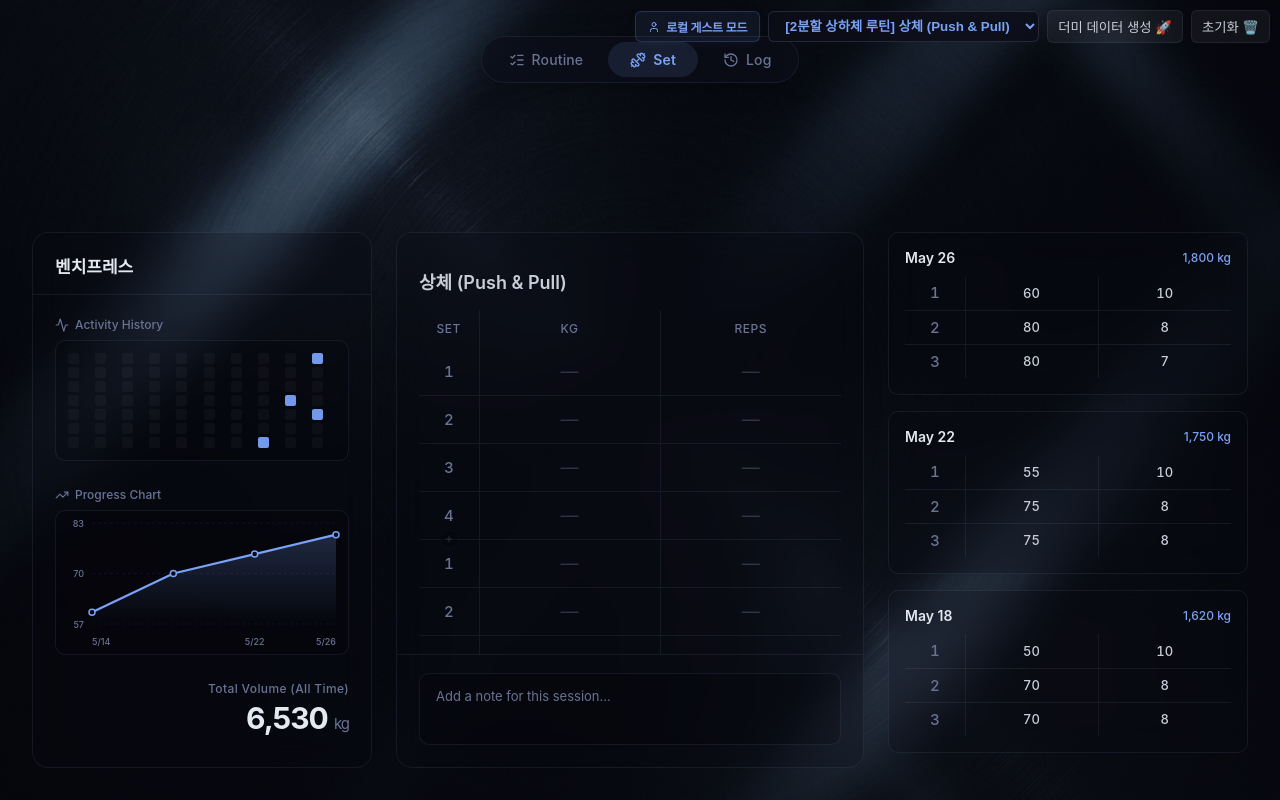
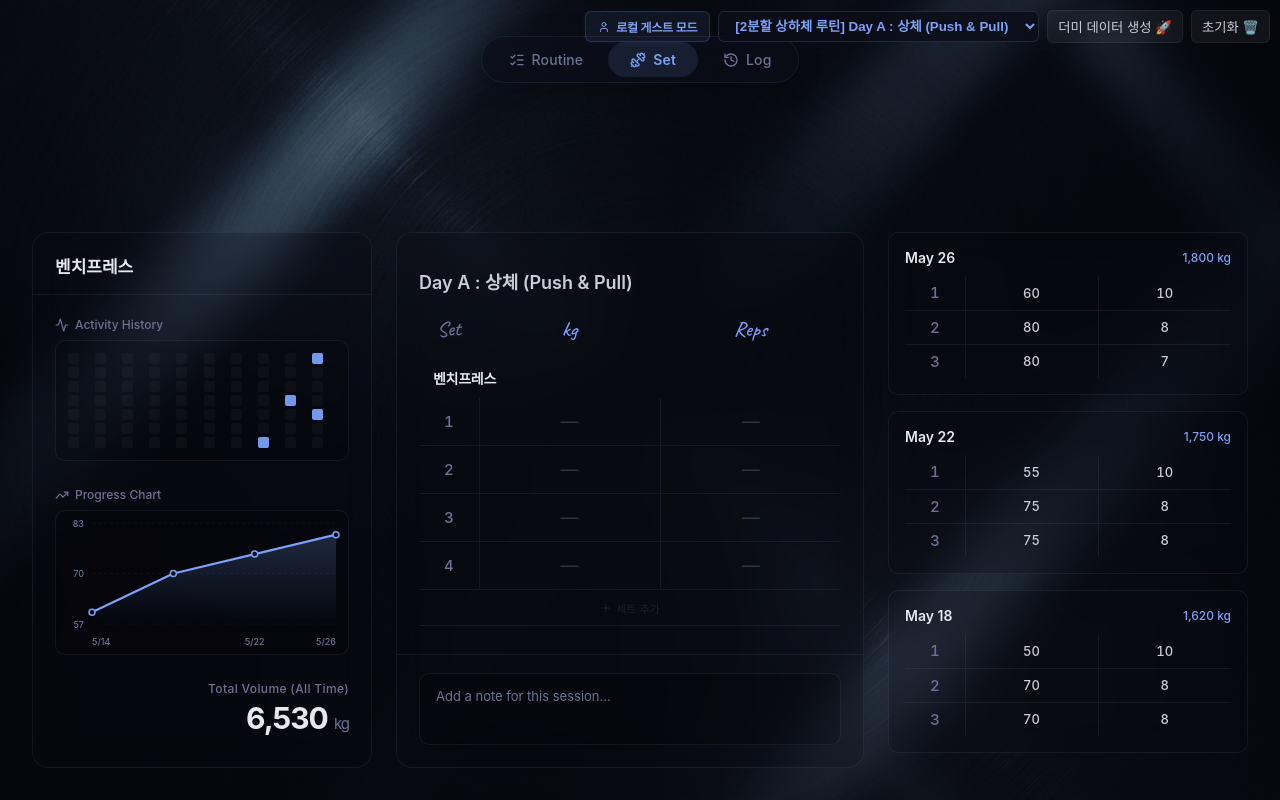
Before and after one commit to JSkutor/gridset, a React (Vite) app: page / in a window 1280 px wide. Both pictures are taken after a click on the button "더미 데이터 생성 🚀". Built offline with nearby package versions, Linux system fonts and the light colour scheme.

Commit message:
feat: modularize session day letter format and style set page headers as hand-drawn text

```diff
--- a/src/App.jsx
+++ b/src/App.jsx
@@ -6,6 +6,7 @@ import PastLogs from './components/PastLogs'
 import RoutineDetail from './components/RoutineDetail'
 import { useWorkoutStore } from './store/useWorkoutStore'
 import { User } from 'lucide-react'
+import { getFormattedSessionName } from './utils/sessionHelper'
 import './index.css'
 
 function App() {
@@ -84,9 +85,10 @@ function App() {
           >
             {sessions.map(s => {
               const r = routines.find(rt => rt.id === s.routine_id);
+              const formattedName = getFormattedSessionName(s, sessions);
               return (
                 <option key={s.id} value={s.id}>
-                  {r ? `[${r.name}] ${s.name}` : s.name}
+                  {r ? `[${r.name}] ${formattedName}` : formattedName}
                 </option>
               );
             })}
--- a/src/components/RoutineDetail.jsx
+++ b/src/components/RoutineDetail.jsx
@@ -2,6 +2,7 @@ import { useState, useRef } from 'react';
 import { Plus, Trash2, Dumbbell, ListPlus, Timer, Clock, RotateCcw, Pencil, Check, X } from 'lucide-react';
 import { useWorkoutStore } from '../store/useWorkoutStore';
 import ExerciseAutocomplete from './ExerciseAutocomplete';
+import { getSessionDayLetter, getFormattedSessionName } from '../utils/sessionHelper';
 
 export default function RoutineDetail() {
   const routines = useWorkoutStore(state => state.routines);
@@ -251,8 +252,7 @@ export default function RoutineDetail() {
     .sort((a, b) => a.order - b.order);
 
   // 현재 세션의 인덱스 및 Day 문자 (Day A, B, C...)
-  const activeSessionIndex = effectiveRoutineSessions.findIndex(s => s.id === (effectiveSession?.id || null));
-  const dayLetter = activeSessionIndex !== -1 ? String.fromCharCode(65 + (activeSessionIndex % 26)) : '';
+  const dayLetter = getSessionDayLetter(effectiveSession, sessions);
 
   // 선택된 운동 상세
   const selectedExerciseLink = activeSessionExercises.find(se => se.id === selectedExerciseId);
@@ -797,7 +797,7 @@ export default function RoutineDetail() {
               effectiveRoutineSessions.map((s, index) => {
                 const isActive = s.id === effectiveSessionId;
                 const count = sessionExercises.filter(se => se.session_id === s.id).length;
-                const dayLetter = String.fromCharCode(65 + (index % 26));
+                const dayLetter = getSessionDayLetter(s, sessions);
                 const isEditing = editingSessionId === s.id;
 
                 if (isEditing) {
@@ -913,7 +913,7 @@ export default function RoutineDetail() {
                         overflow: 'hidden',
                         textOverflow: 'ellipsis',
                       }}>
-                        Day {dayLetter} : {s.name}
+                        {getFormattedSessionName(s, sessions)}
                       </div>
                       <div style={{ fontSize: '11px', color: 'var(--text-muted)', marginTop: '2px' }}>
                         운동 {count}개
--- a/src/components/SetGrid.jsx
+++ b/src/components/SetGrid.jsx
@@ -2,69 +2,17 @@ import React, { useState, useEffect, useMemo } from 'react';
 import { Plus } from 'lucide-react';
 import { useWorkoutStore } from '../store/useWorkoutStore';
 import { useGridNavigation, COLUMNS } from '../hooks/useGridNavigation';
-
-// ─── AddSetButton ─────────────────────────────────────────────────────────────
-
-const ADD_BUTTON_STYLE = {
-  position: 'absolute',
-  bottom: '-10px',
-  left: '50%',
-  transform: 'translateX(-50%)',
-  zIndex: 10,
-  width: '20px',
-  height: '20px',
-  borderRadius: '50%',
-  background: 'var(--bg-deep)',
-  border: '1px solid var(--border)',
-  color: 'var(--text-muted)',
-  display: 'flex',
-  alignItems: 'center',
-  justifyContent: 'center',
-  cursor: 'pointer',
-  padding: 0,
-  transition: 'all 0.2s',
-  opacity: 0.35,
-};
-
-function AddSetButton({ onClick }) {
-  const onEnter = (e) =>
-    Object.assign(e.currentTarget.style, {
-      color: 'var(--text-bright)',
-      borderColor: 'var(--accent)',
-      opacity: '1',
-      transform: 'translateX(-50%) scale(1.1)',
-    });
-  const onLeave = (e) =>
-    Object.assign(e.currentTarget.style, {
-      color: 'var(--text-muted)',
-      borderColor: 'var(--border)',
-      opacity: '0.35',
-      transform: 'translateX(-50%) scale(1)',
-    });
-
-  return (
-    <button
-      onClick={onClick}
-      style={ADD_BUTTON_STYLE}
-      onMouseEnter={onEnter}
-      onMouseLeave={onLeave}
-      title="세트 추가"
-    >
-      <Plus size={10} />
-    </button>
-  );
-}
+import { getFormattedSessionName } from '../utils/sessionHelper';
 
 // ─── SetRow ───────────────────────────────────────────────────────────────────
 
 function SetRow({ row, getCellRef, handleKeyDown, updateRow, addRow, onExerciseFocus }) {
-  const { globalIndex, blockIndex, rowIndex, set_number, isLastSet, exerciseId } = row;
+  const { globalIndex, blockIndex, rowIndex, set_number, exerciseId } = row;
 
   return (
     <tr>
-      <td className="cell-set" style={{ position: 'relative' }}>
+      <td className="cell-set">
         {set_number}
-        {isLastSet && <AddSetButton onClick={() => addRow(blockIndex)} />}
       </td>
 
       {COLUMNS.map(({ colIndex, field }) => (
@@ -160,6 +108,7 @@ function computeNewGlobalIndex(blocks, blockIndex) {
 // ─── SetGrid ──────────────────────────────────────────────────────────────────
 
 export default function SetGrid({ session, onExerciseFocus }) {
+  const sessions         = useWorkoutStore((state) => state.sessions);
   const sessionExercises = useWorkoutStore((state) => state.sessionExercises);
   const exercises        = useWorkoutStore((state) => state.exercises);
 
@@ -247,7 +196,7 @@ export default function SetGrid({ session, onExerciseFocus }) {
       {/* Header */}
       <div style={{ padding: '20px 22px 0 22px' }}>
         <h2 style={{ fontSize: '18px', fontWeight: '600', marginBottom: '16px' }}>
-          {session.name}
+          {getFormattedSessionName(session, sessions)}
         </h2>
       </div>
 
@@ -257,14 +206,45 @@ export default function SetGrid({ session, onExerciseFocus }) {
           <table className={`spreadsheet ${isKeyboardActive ? 'keyboard-navigating' : ''}`}>
             <thead>
               <tr>
-                <th className="col-set">Set</th>
+                <th className="col-set">
+                  <span className="grid-header-badge">Set</span>
+                </th>
                 {COLUMNS.map(({ field, header }) => (
-                  <th key={field}>{header}</th>
+                  <th key={field}>
+                    <span className="grid-header-badge grid-header-badge--accent">
+                      {header}
+                    </span>
+                  </th>
                 ))}
               </tr>
             </thead>
             <tbody>
-              {flatRows.map((row) => (
+              {blocks.map((block, blockIndex) => {
+                const blockRows = flatRows.filter((r) => r.blockIndex === blockIndex);
+                const isFirst = blockIndex === 0;
+
+                return (
+                  <React.Fragment key={block.id}>
+                    {/* Exercise Subheader Row */}
+                    <tr>
+                      <td
+                        colSpan={3}
+                        style={{
+                          textAlign: 'left',
+                          padding: isFirst ? '20px 14px 10px 14px' : '40px 14px 10px 14px',
+                          color: 'var(--text-bright)',
+                          fontWeight: '600',
+                          fontSize: '14px',
+                          borderBottom: 'none',
+                          letterSpacing: '-0.02em',
+                        }}
+                      >
+                        {block.exercise_name}
+                      </td>
+                    </tr>
+
+                    {/* Set Rows for this Exercise */}
+                    {blockRows.map((row) => (
                       <SetRow
                         key={row.id}
                         row={row}
@@ -275,6 +255,33 @@ export default function SetGrid({ session, onExerciseFocus }) {
                         onExerciseFocus={onExerciseFocus}
                       />
                     ))}
+
+                    {/* Centered Add Set Button Row */}
+                    <tr>
+                      <td
+                        colSpan={3}
+                        style={{
+                          textAlign: 'center',
+                          height: '36px',
+                          padding: 0,
+                          borderBottom: '1px solid var(--border)',
+                          verticalAlign: 'middle',
+                        }}
+                      >
+                        <button
+                          onClick={() => addRow(blockIndex)}
+                          className="add-set-row-btn-minimal"
+                          type="button"
+                          title="세트 추가"
+                        >
+                          <Plus size={12} style={{ marginRight: '4px' }} />
+                          세트 추가
+                        </button>
+                      </td>
+                    </tr>
+                  </React.Fragment>
+                );
+              })}
             </tbody>
           </table>
         </div>
--- a/src/index.css
+++ b/src/index.css
@@ -1,3 +1,5 @@
+@import url('https://fonts.googleapis.com/css2?family=Caveat:wght@500;700&family=Nanum+Pen+Script&display=swap');
+
 /* ─── Design Tokens ─── */
 :root {
   --bg-deep: #07080e;
@@ -151,8 +153,7 @@ body::before {
 }
 
 /* Vertical dividers between columns only */
-.spreadsheet td + td,
-.spreadsheet th + th {
+.spreadsheet td + td {
   border-left: 1px solid var(--border);
 }
 
@@ -163,8 +164,34 @@ body::before {
   letter-spacing: 0.04em;
   text-transform: uppercase;
   height: 38px;
+  border: none;
   border-bottom: none;
   background: transparent;
+}
+
+/* Beautiful custom floating hand-drawn styles for the table header */
+.grid-header-badge {
+  display: inline-flex;
+  align-items: center;
+  justify-content: center;
+  font-family: 'Caveat', 'Nanum Pen Script', cursive;
+  font-size: 21px;
+  font-weight: 500;
+  color: var(--text-muted);
+  background: transparent;
+  border: none;
+  box-shadow: none;
+  user-select: none;
+  letter-spacing: normal;
+  text-transform: none;
+  transform: rotate(-4deg);
+  pointer-events: none; /* Disables hover state completely */
+}
+
+.grid-header-badge--accent {
+  color: var(--accent);
+  transform: rotate(2deg);
+  text-shadow: 0 0 10px rgba(122, 162, 247, 0.12);
 }
 
 /* Remove bottom border from last row */
@@ -375,3 +402,31 @@ body::before {
   box-shadow: 0 0 8px rgba(122, 162, 247, 0.08) !important;
   outline: none !important;
 }
+
+/* ─── Grouped Exercise Add Set Button Styling (Minimal) ─── */
+.add-set-row-btn-minimal {
+  display: inline-flex;
+  align-items: center;
+  justify-content: center;
+  width: 100%;
+  height: 100%;
+  background: transparent;
+  border: none;
+  color: var(--text-muted);
+  font-size: 11px;
+  font-weight: 500;
+  cursor: pointer;
+  opacity: 0.22;
+  transition: all 0.22s cubic-bezier(0.4, 0, 0.2, 1);
+  outline: none;
+}
+
+.add-set-row-btn-minimal:hover {
+  opacity: 0.8;
+  color: var(--accent);
+  background: rgba(122, 162, 247, 0.04);
+}
+
+.add-set-row-btn-minimal:active {
+  background: rgba(122, 162, 247, 0.08);
+}
--- /dev/null
+++ b/src/utils/sessionHelper.js
@@ -0,0 +1,30 @@
+/**
+ * Calculates the Day letter (A, B, C...) for a session based on its order in the routine.
+ *
+ * @param {object} session The session object
+ * @param {array} allSessions All sessions from the store
+ * @returns {string} The day letter (e.g., 'A', 'B') or empty string if not found
+ */
+export function getSessionDayLetter(session, allSessions) {
+  if (!session || !allSessions) return '';
+  const routineSessions = allSessions
+    .filter(s => s.routine_id === session.routine_id)
+    .sort((a, b) => (a.session_order || 0) - (b.session_order || 0));
+
+  const index = routineSessions.findIndex(s => s.id === session.id);
+  if (index === -1) return '';
+  return String.fromCharCode(65 + (index % 26));
+}
+
+/**
+ * Returns the fully formatted session name with the "Day X : " prefix.
+ *
+ * @param {object} session The session object
+ * @param {array} allSessions All sessions from the store
+ * @returns {string} Formatted session name (e.g., "Day A : 상체 (Push & Pull)")
+ */
+export function getFormattedSessionName(session, allSessions) {
+  if (!session) return '';
+  const dayLetter = getSessionDayLetter(session, allSessions);
+  return dayLetter ? `Day ${dayLetter} : ${session.name}` : session.name;
+}
```
Lines whose indentation alone changed are shown as unchanged.
